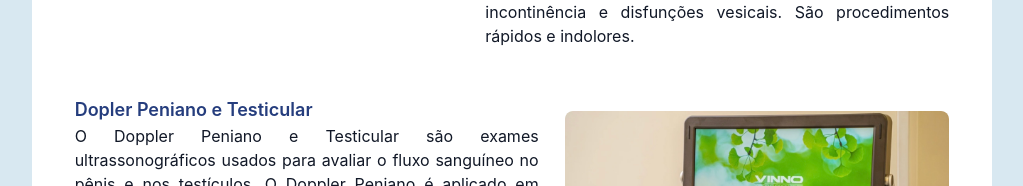
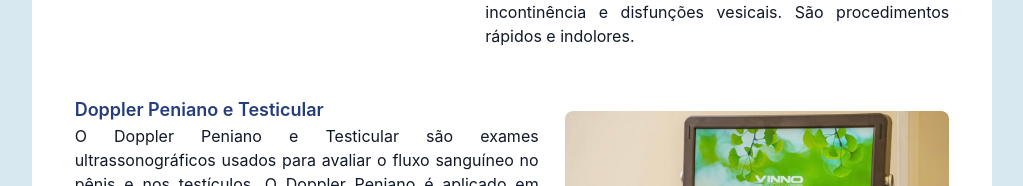
Before and after one commit to DeborahLyra/centro-urologico-de-olinda, a React (Vite) app: page / in a window 1280 px wide. Shown: the part 2288-2474 px from the top of the page, without its empty margins (128-1151 px from the left). Built offline with nearby package versions, Linux system fonts and the light colour scheme.

Commit message:
text fix

```diff
--- a/src/components/aboutTheClinic/AboutTheClinic.jsx
+++ b/src/components/aboutTheClinic/AboutTheClinic.jsx
@@ -13,7 +13,7 @@ const mainProcedures = [
         href: '#',
     },
     {
-        name: 'Dopler Peniano e Testicular',
+        name: 'Doppler Peniano e Testicular',
         description: 'O Doppler Peniano e Testicular são exames ultrassonográficos usados para avaliar o fluxo sanguíneo no pênis e nos testículos. O Doppler Peniano é aplicado em casos de disfunção erétil, medindo a circulação nas artérias e veias do pênis para identificar problemas vasculares, como insuficiência arterial ou fuga venosa. Já o Doppler Testicular avalia a vascularização dos testículos, sendo útil no diagnóstico de varicocele, torção testicular e tumores. Ambos os exames são seguros, minimamente invasivos e fornecem informações essenciais para o tratamento de condições urológicas, contribuindo para uma avaliação completa da saúde masculina.',
         imageSrc: exame2,
         imageAlt: 'Dopler Peniano',
```
